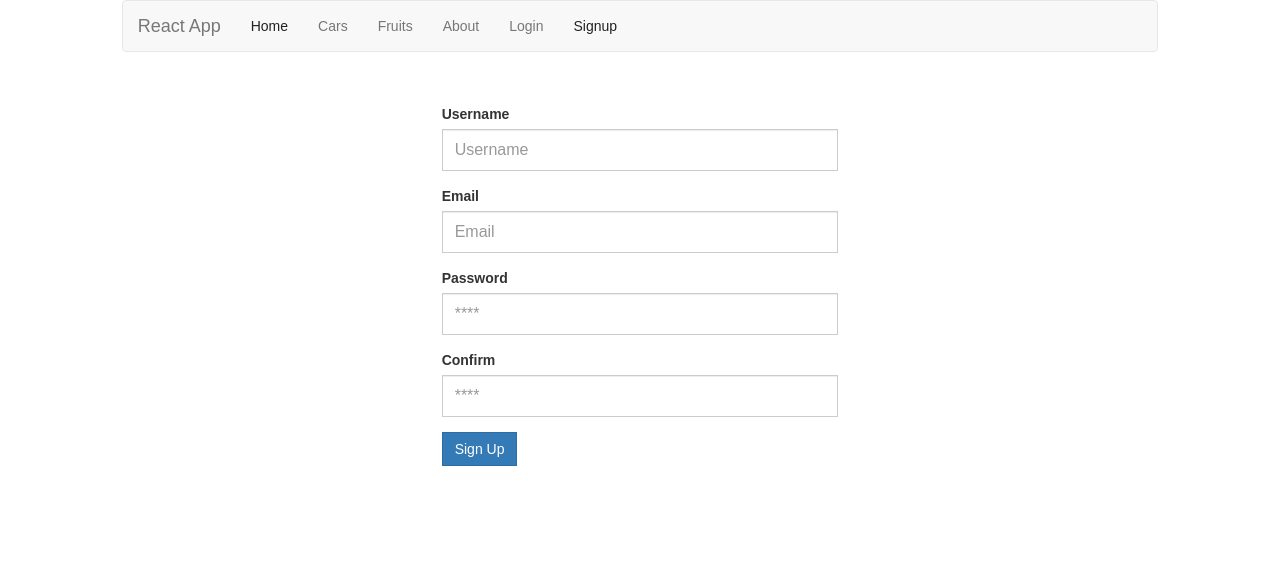
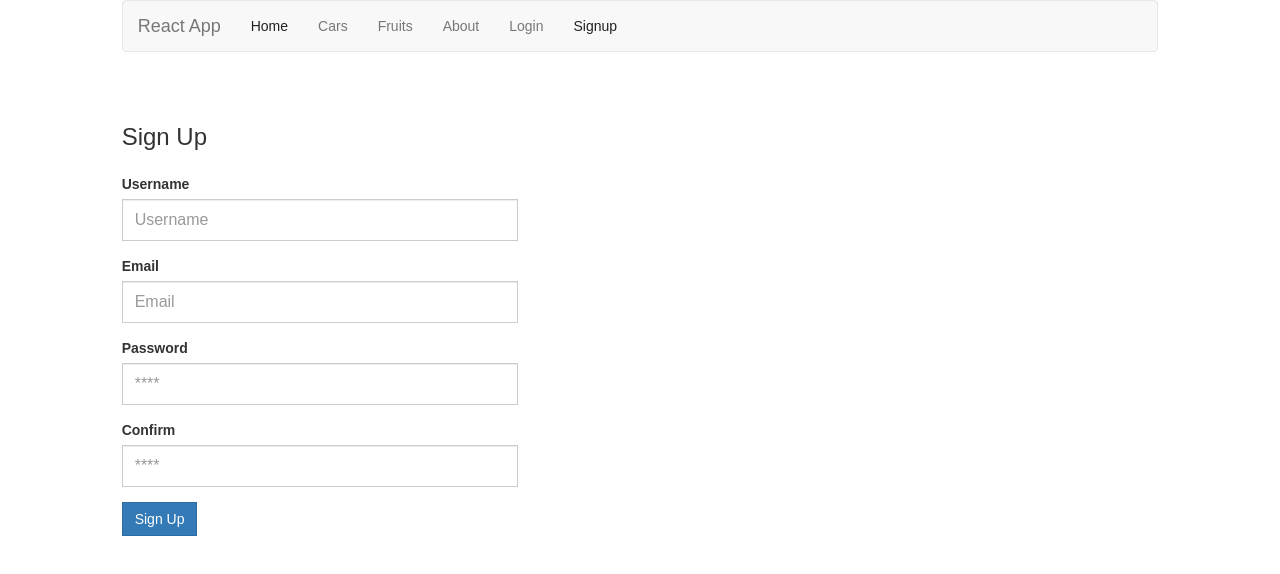
Before and after one commit to burningraven06/pern-app, a React (Create React App) app in the folder react_node_express_app/: page /signup in a window 1280 px wide. Shown: the top 574 px of the page. Built offline with nearby package versions, Linux system fonts and the light colour scheme; no server answers.

Commit message:
change some design

```diff
--- a/react_node_express_app/src/components/loginComp.js
+++ b/react_node_express_app/src/components/loginComp.js
@@ -49,7 +49,7 @@ export default class LoginComp extends React.Component{
 
   render(){
     return(
-      <div className='col-sm-4 col-sm-offset-4 mt32'>
+      <div className='col-sm-4 col-sm-offset-1 mt32'>
         {this.state.userLoggedIn && <p> Welcome {this.state.loggedUserName} </p>}
         {!this.state.userLoggedIn && <form>
 
@@ -57,6 +57,8 @@ export default class LoginComp extends React.Component{
             <p> <i className='fa fa-exclamation-triangle'> </i> <strong> {this.state.loginError} </strong> </p>
           </div>
           }
+
+	        <h3 className='mb24'> Login </h3>
 
           <div className="form-group">
             <label htmlFor='username'> Username</label>
--- a/react_node_express_app/src/components/logoutComp.js
+++ b/react_node_express_app/src/components/logoutComp.js
@@ -21,7 +21,7 @@ export default class LogoutComp extends React.Component {
 
   render(){
     return(
-      <div className='col-sm-4 col-sm-offset-4 mt32'>
+      <div className='col-sm-4 col-sm-offset-1 mt32'>
         {this.state.isUserLogged && <p> Logout Successful</p>}
         {!this.state.isUserLogged && <p> {this.state.errMsg} </p>}
       </div>
--- a/react_node_express_app/src/components/msgComp.js
+++ b/react_node_express_app/src/components/msgComp.js
@@ -22,7 +22,7 @@ export default class MessageComp extends React.Component{
 	render(){
     return (
      	<div className='col-sm-10 col-sm-offset-1'>
-				<h4 className='text-center'> Hey {this.state.myMsg} & React App works too</h4>
+				<h4> Hey {this.state.myMsg} & React App works too</h4>
 			</div>
      	);
   	}
--- a/react_node_express_app/src/components/signupComp.js
+++ b/react_node_express_app/src/components/signupComp.js
@@ -134,7 +134,8 @@ export default class SignupComp extends React.Component{
 
   render(){
     return(
-      <div className='col-sm-4 col-sm-offset-4 mt32'>
+      <div>
+        <div className='col-sm-4 col-sm-offset-1 mt32'>
           <form>
 
             {this.state.passwordsDontMatch &&
@@ -166,6 +167,7 @@ export default class SignupComp extends React.Component{
               </div>
             }
 
+            <h3 className='mb24'> Sign Up </h3>
             <div className="form-group">
               <label htmlFor='username'> Username</label>
               <input type='text' placeholder='Username' name='username' className={'form-control'} onChange={this.handleUserNameChange} id='usernameInput' />
@@ -195,6 +197,8 @@ export default class SignupComp extends React.Component{
             </div>
           </form>
         </div>
+
+      </div>
     )
   }
 }
--- a/react_node_express_app/src/index.css
+++ b/react_node_express_app/src/index.css
@@ -10,6 +10,9 @@ body {
 
 .pad-zero{
   padding:0
+}
+.mt16{
+  margin-top:16px;
 }
 .mt32{
   margin-top: 32px;
@@ -26,3 +29,6 @@ body {
   font-size: 16px;
   height: 42px;
 }
+.inline{
+  display:inline;
+}
```
Lines whose indentation alone changed are shown as unchanged.
